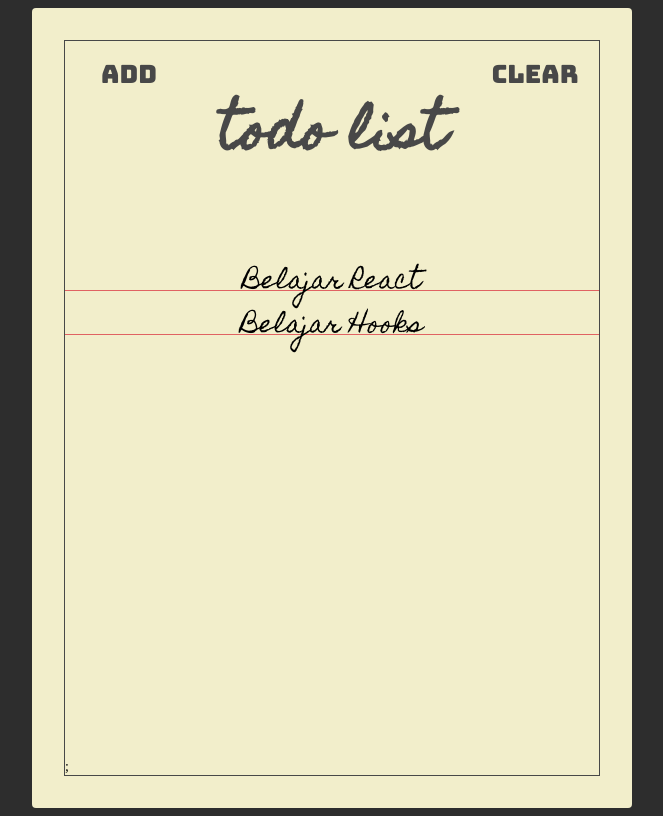
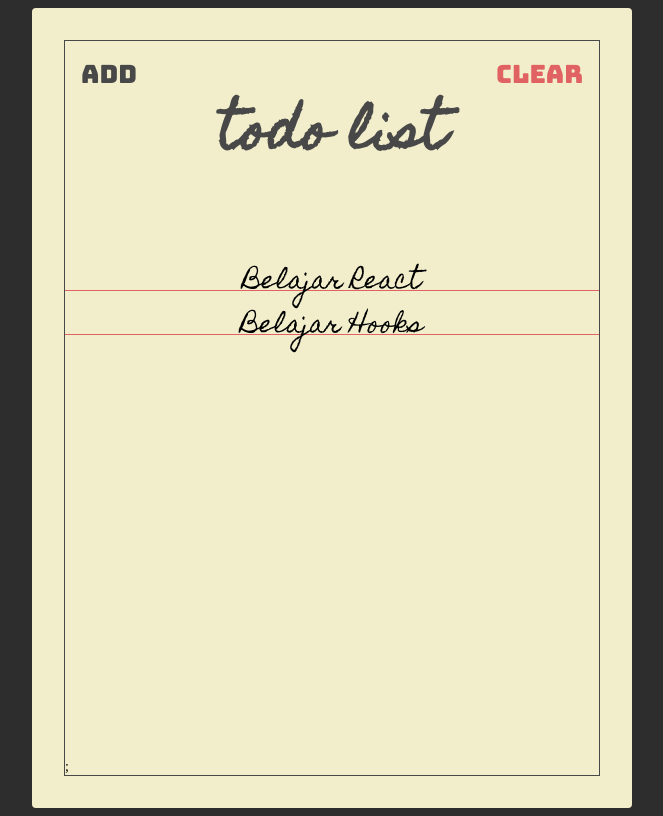
Before and after one commit to ahmatrizal/react-todoList1, a React (Create React App) app: page / in a window 1280 px wide. Shown: the whole page, without its empty margins (308-971 px from the left). Built offline with nearby package versions, Linux system fonts and the light colour scheme.

Commit message:
menambahkan emotion timing di button dan header

```diff
--- a/package.json
+++ b/package.json
@@ -8,6 +8,7 @@
     "@emotion/core": "11.0.0",
     "@emotion/react": "11.1.4",
     "classnames": "2.2.6",
+    "emotion-theming": "11.0.0",
     "prop-types": "15.7.2",
     "props": "0.3.0",
     "props-type": "1.0.1",
--- a/src/App.js
+++ b/src/App.js
@@ -1,7 +1,20 @@
 import React from "react";
+import { ThemeProvider } from "@emotion/react";
 import "./styles.css";
 import TodoList from "./pages/TodoList";
 
+const theme = {
+  color: {
+    primary: {
+      black: "#484848",
+      red: "#e06262"
+    }
+  }
+};
 export default function App() {
-  return <TodoList />;
+  return (
+    <ThemeProvider theme={theme}>
+      <TodoList />
+    </ThemeProvider>
+  );
 }
--- a/src/components/button/Button.jsx
+++ b/src/components/button/Button.jsx
@@ -2,7 +2,8 @@
 
 import { jsx } from "@emotion/react";
 import PropTypes from "prop-types";
-import cx from "classnames";
+// import cx from "classnames";
+import { useTheme } from "@emotion/react";
 
 // import styles from "./Button.module.css";
 import * as styles from "./Button.styles";
@@ -14,12 +15,13 @@
   //   [styles.alignLeft]: align === "left",
   //   [styles.alignRight]: align === "right"
   // });
+  const theme = useTheme();
 
   return (
     // <button className={classNames} onClick={onClick}>
     //   {text}
     // </button>
-    <button css={styles.button({ align, color })} onClick={onClick}>
+    <button css={styles.button({ align, color, theme })} onClick={onClick}>
       {text}
     </button>
   );
--- a/src/components/button/Button.styles.js
+++ b/src/components/button/Button.styles.js
@@ -1,17 +1,20 @@
 import { css } from "@emotion/react";
 
-export const button = ({ color, align }) => {
+export const button = ({ color, align, theme }) => {
   let textColor;
+  const {
+    color: { primary }
+  } = theme;
 
-  switch (textColor) {
+  switch (color) {
     case "black":
-      textColor = "#484848";
+      textColor = primary.black;
       break;
     case "red":
-      textColor = "#e06262";
+      textColor = primary.red;
       break;
     default:
-      textColor = "#484848";
+      textColor = primary.black;
   }
 
   return css`
@@ -19,7 +22,7 @@
     font-size: 1.8rem;
     font-family: "Bungee", san-serif;
     color: ${textColor};
-    align-items: ${align};
+    text-align: ${align};
 
     padding: 16px;
     cursor: pointer;
--- a/src/components/header/Header.jsx
+++ b/src/components/header/Header.jsx
@@ -1,14 +1,19 @@
-import React from "react";
+// import React from "react";
+/**@jsx jsx */
+import { jsx } from "@emotion/react";
 import PropTypes from "prop-types";
 import Button from "../button/Button";
-import cx from "classnames";
-import styles from "./Header.module.css";
+import { useTheme } from "@emotion/react";
+// import cx from "classnames";
+// import styles from "./Header.module.css";
+import * as styles from "./Header.styles";
 
 const Header = ({ showAddToggle, showAdd, clearTodos }) => {
+  const theme = useTheme();
   return (
-    <section className={styles.header}>
+    <section css={styles.header()}>
       <Button text={showAdd ? "(x)" : "Add"} onClick={showAddToggle} />
-      <h1 className={styles.headerTitle}>Todo List</h1>
+      <h1 css={styles.headerTitle(theme)}>Todo List</h1>
       <Button text="clear" onClick={clearTodos} color="red" align="right" />
     </section>
   );
--- /dev/null
+++ b/src/components/header/Header.styles.js
@@ -0,0 +1,19 @@
+import { css } from "@emotion/react";
+
+export const header = () => {
+  return css`
+    display: flex;
+    align-items: flex-start;
+  `;
+};
+
+export const headerTitle = (theme) => {
+  return css`
+    width: 52%;
+    text-align: center;
+    font-size: 3.6rem;
+    font-family: "Homemade Apple", san-serif;
+    text-transform: lowercase;
+    color: ${theme.color.primary.black};
+  `;
+};
```
